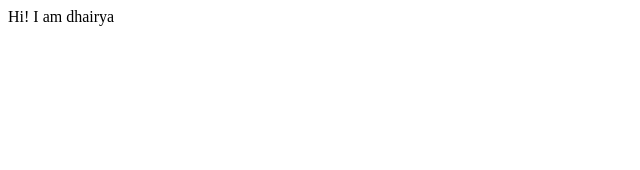
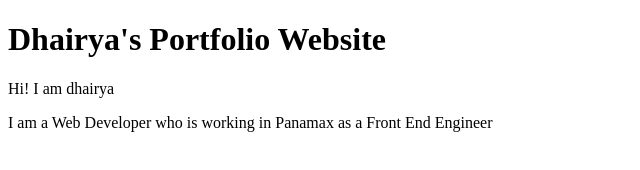
Before and after one commit to dhairyaaaaa14/dhairya-parikh-portfolio, a plain HTML site: page index.html in a window 1280 px wide. Shown: the whole page, without its empty margins (0-640 px from the left). Drawn offline with Linux system fonts and the light colour scheme.

Commit message:
Website code updated to check in netlify

```diff
--- a/index.html
+++ b/index.html
@@ -7,6 +7,8 @@
     <title>Student Site</title>
 </head>
 <body>
+    <h1>Dhairya's Portfolio Website</h1>
     Hi! I am dhairya
+    <p>I am a Web Developer who is working in Panamax as a Front End Engineer</p>
 </body>
 </html>
```
Also changed, not shown: 1 other file.
